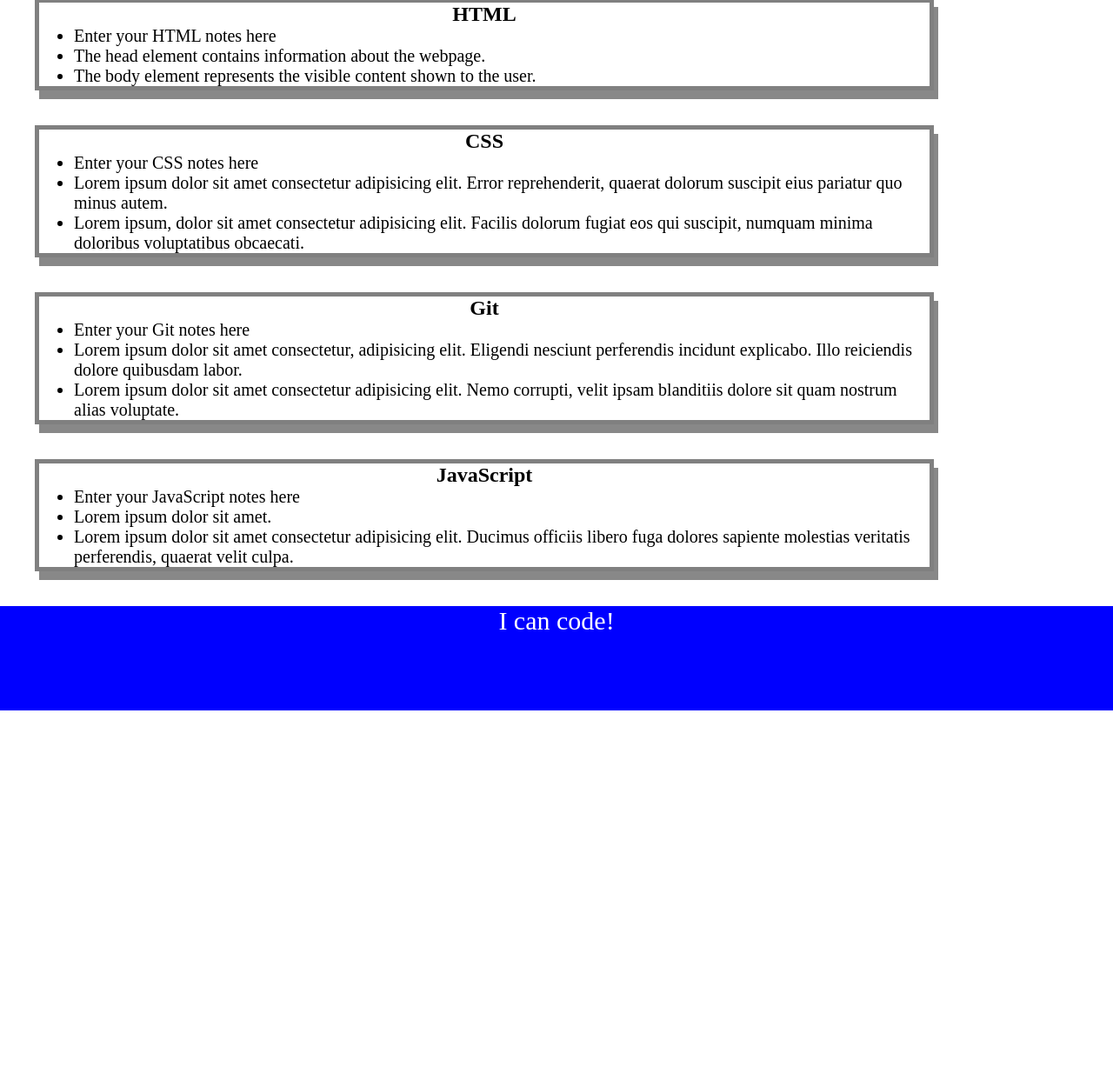
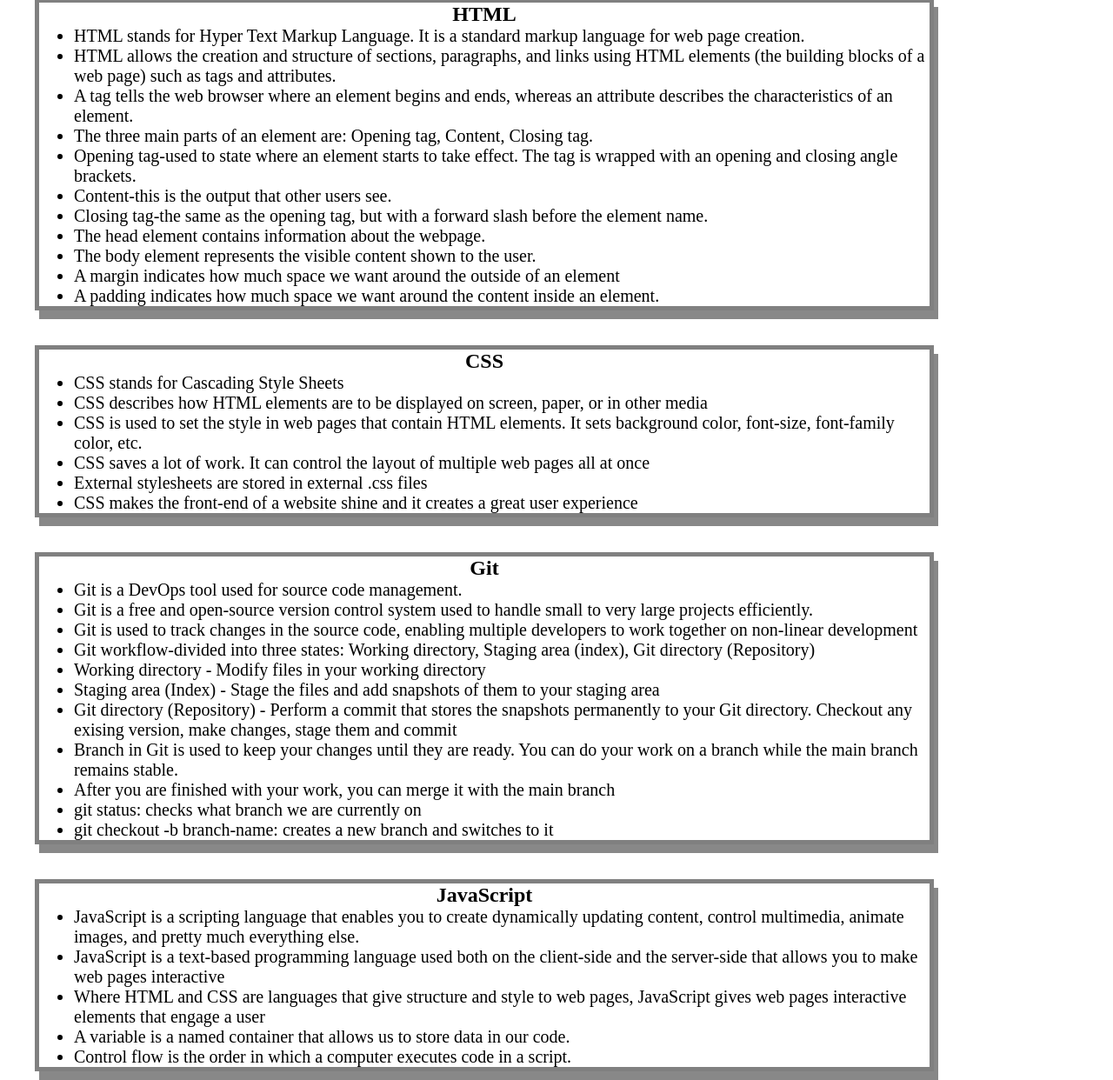
Before and after one commit to christycat/october-prework-study-guide, a plain HTML site: page index.html in a window 1280 px wide. Shown: the part 162-1404 px from the top of the page at 87% size. Before the commit the page ends 979 px from the top, so only its background shows below. Drawn offline with Linux system fonts and the light colour scheme.

Commit message:
made modifications on js and git hub deletions of a file

```diff
--- a/index.html
+++ b/index.html
@@ -22,38 +22,67 @@
         <section class="card" id="html-section">
             <h2>HTML</h2>
             <ul>
-                <li>Enter your HTML notes here</li>
+                <li>HTML stands for Hyper Text Markup Language. It is a standard markup language for web page creation.
+                </li>
+                <li>HTML allows the creation and structure of sections, paragraphs, and links using HTML elements (the
+                    building blocks of a web page) such as tags and attributes.</li>
+                <li>A tag tells the web browser where an element begins and ends, whereas an attribute describes the
+                    characteristics of an element.</li>
+                <li>The three main parts of an element are: Opening tag, Content, Closing tag.</li>
+                <li>Opening tag-used to state where an element starts to take effect. The tag is wrapped with an opening
+                    and closing angle brackets.</li>
+                <li>Content-this is the output that other users see.</li>
+                <li>Closing tag-the same as the opening tag, but with a forward slash before the element name.</li>
                 <li>The head element contains information about the webpage.</li>
                 <li>The body element represents the visible content shown to the user.</li>
+                <li>A margin indicates how much space we want around the outside of an element</li>
+                <li>A padding indicates how much space we want around the content inside an element.</li>
             </ul>
         </section>
         <section class="card" id="css-section">
             <h2>CSS</h2>
             <ul>
-                <li>Enter your CSS notes here</li>
-                <li>Lorem ipsum dolor sit amet consectetur adipisicing elit. Error reprehenderit, quaerat dolorum
-                    suscipit eius pariatur quo minus autem.</li>
-                <li>Lorem ipsum, dolor sit amet consectetur adipisicing elit. Facilis dolorum fugiat eos qui suscipit,
-                    numquam minima doloribus voluptatibus obcaecati.</li>
+                <li>CSS stands for Cascading Style Sheets</li>
+                <li>CSS describes how HTML elements are to be displayed on screen, paper, or in other media</li>
+                <li>CSS is used to set the style in web pages that contain HTML elements. It sets background color,
+                    font-size, font-family color, etc.</li>
+                <li>CSS saves a lot of work. It can control the layout of multiple web pages all at once</li>
+                <li>External stylesheets are stored in external .css files</li>
+                <li>CSS makes the front-end of a website shine and it creates a great user experience</li>
             </ul>
         </section>
         <section class="card" id="git-section">
             <h2>Git</h2>
             <ul>
-                <li>Enter your Git notes here</li>
-                <li>Lorem ipsum dolor sit amet consectetur, adipisicing elit. Eligendi nesciunt perferendis incidunt
-                    explicabo. Illo reiciendis dolore quibusdam labor.</li>
-                <li>Lorem ipsum dolor sit amet consectetur adipisicing elit. Nemo corrupti, velit ipsam blanditiis
-                    dolore sit quam nostrum alias voluptate.</li>
+                <li>Git is a DevOps tool used for source code management.</li>
+                <li>Git is a free and open-source version control system used to handle small to very large projects
+                    efficiently.</li>
+                <li>Git is used to track changes in the source code, enabling multiple developers to work together on
+                    non-linear development</li>
+                <li>Git workflow-divided into three states: Working directory, Staging area (index), Git directory
+                    (Repository)</li>
+                <li>Working directory - Modify files in your working directory</li>
+                <li>Staging area (Index) - Stage the files and add snapshots of them to your staging area</li>
+                <li>Git directory (Repository) - Perform a commit that stores the snapshots permanently to your Git
+                    directory. Checkout any exising version, make changes, stage them and commit</li>
+                <li>Branch in Git is used to keep your changes until they are ready. You can do your work on a branch
+                    while the main branch remains stable.</li>
+                <li>After you are finished with your work, you can merge it with the main branch</li>
+                <li>git status: checks what branch we are currently on</li>
+                <li>git checkout -b branch-name: creates a new branch and switches to it</li>
             </ul>
         </section>
         <section class="card" id="javascript-section">
             <h2>JavaScript</h2>
             <ul>
-                <li>Enter your JavaScript notes here</li>
-                <li>Lorem ipsum dolor sit amet.</li>
-                <li>Lorem ipsum dolor sit amet consectetur adipisicing elit. Ducimus officiis libero fuga dolores
-                    sapiente molestias veritatis perferendis, quaerat velit culpa.</li>
+                <li>JavaScript is a scripting language that enables you to create dynamically updating content, control
+                    multimedia, animate images, and pretty much everything else.</li>
+                <li>JavaScript is a text-based programming language used both on the client-side and the server-side
+                    that allows you to make web pages interactive</li>
+                <li>Where HTML and CSS are languages that give structure and style to web pages, JavaScript gives web
+                    pages interactive elements that engage a user</li>
+                <li>A variable is a named container that allows us to store data in our code.</li>
+                <li>Control flow is the order in which a computer executes code in a script.</li>
             </ul>
         </section>
     </main>
```
